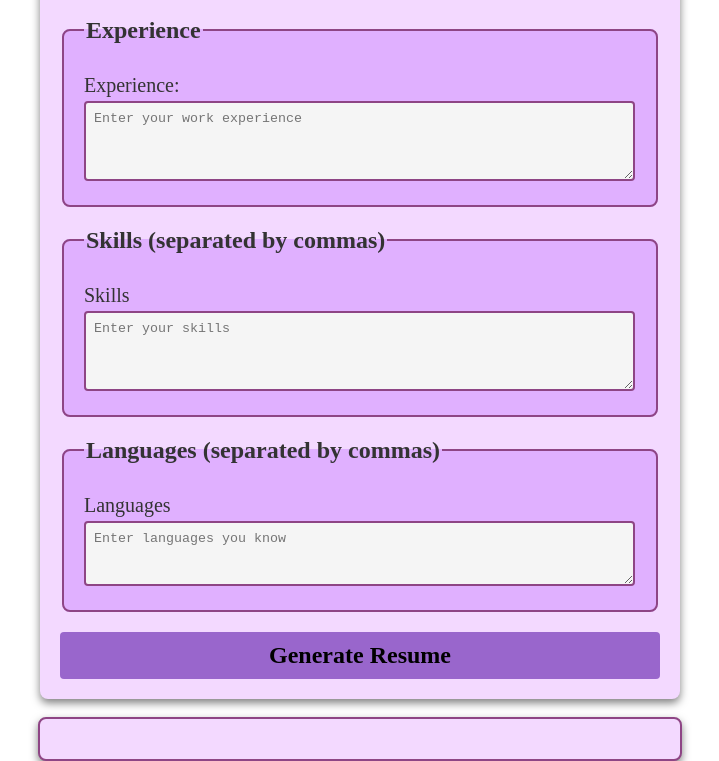
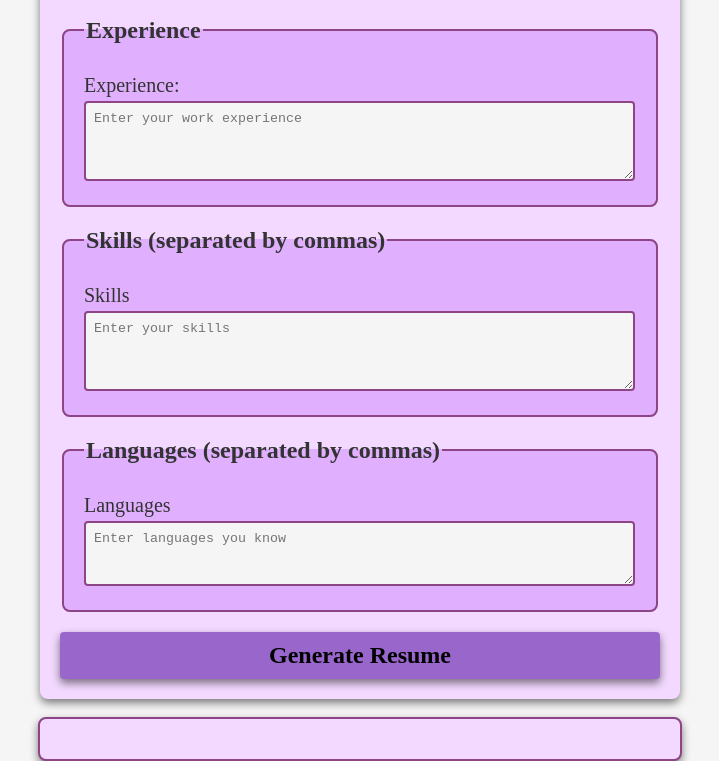
Before and after one commit to syedaaleezaabbas/Hackathon-Milestone3, a plain HTML site: page index.html in a window 1280 px wide. Shown: the part 674-1435 px from the top of the page, without its empty margins (280-999 px from the left). Drawn offline with Linux system fonts and the light colour scheme.

Commit message:
push dynamic resume to github

```diff
--- a/style.css
+++ b/style.css
@@ -2,7 +2,7 @@ body {
     font-family: 'Times New Roman', Times, serif;
     margin: 0;
     padding: 0;
-    background-color: white;
+    background-color: #f5f5f5;
 }
 
 h1 {
@@ -65,7 +65,7 @@ button {
     cursor: pointer;
     margin-top: 10px;
     font-family: 'Times New Roman', Times, serif;
-    box-sizing: 0 4px 8px rgba(0, 0, 0, 0.5);
+    box-shadow: 0 4px 8px rgba(0, 0, 0, 0.5);
 }
 
 button:hover {
```
